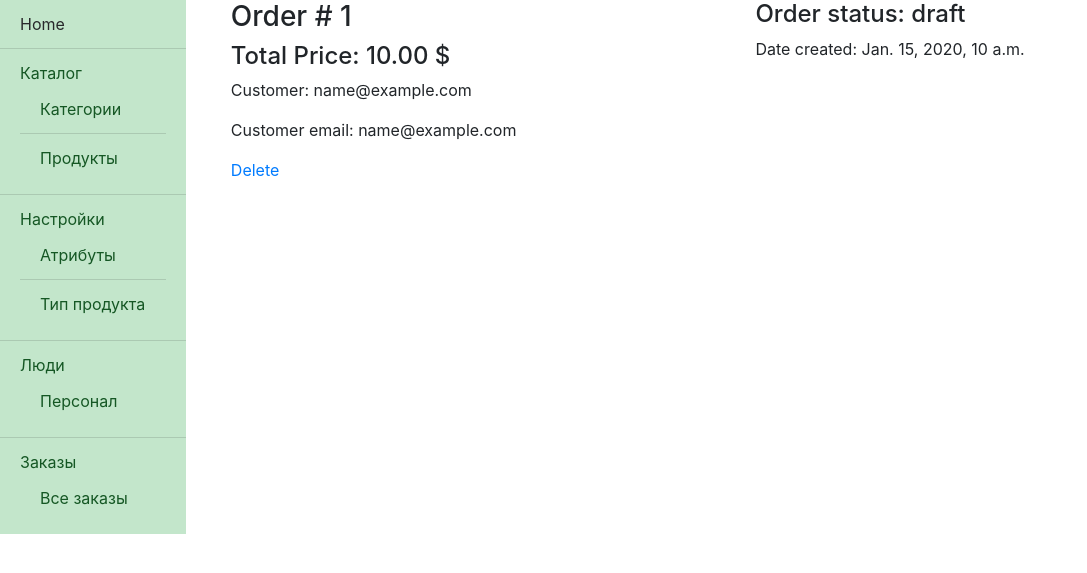
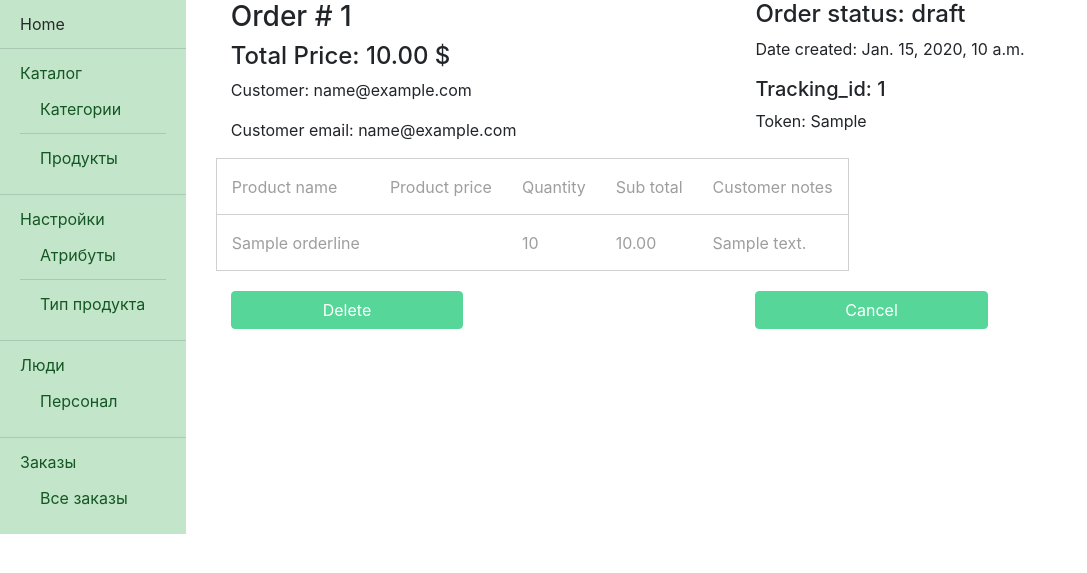
Before and after one commit to Rudavinp/django_dronShop, a Django app: page /dashboard/orders/1/ in a window 1280 px wide. Shown: the part 98-671 px from the top of the page, without its empty margins (0-1087 px from the left). Run offline with Django 3.2, Linux system fonts and the light colour scheme; tables that the repository leaves empty hold one stand-in row (values such as "Sample post"); data that the repository does not hold is empty; parts of the project's set-up code (start-up, migrations or seed data) failed here and were passed over; some libraries are stand-ins or nearby versions.

Commit message:
extend dashboard/order/detail, add to_csv in order-list

```diff
--- a/dashboard/orders/urls.py
+++ b/dashboard/orders/urls.py
@@ -6,5 +6,6 @@ urlpatterns = [
     url(r'^(?P<order_pk>[0-9]+)/$', views.order_details,
         name='order-details'),
     url(r'^(?P<order_pk>[0-9]+)/delete/$', views.order_delete,
-        name='order-delete')
+        name='order-delete'),
+    url(r'^download-csv/(?P<order_pk>[0-9]+)/$', views.to_csv, name='to-csv'),
 ]
--- a/dashboard/orders/views.py
+++ b/dashboard/orders/views.py
@@ -1,24 +1,44 @@
 from django.template.response import TemplateResponse
 from django.shortcuts import get_object_or_404, redirect
+from django.http import HttpResponse
+
+import csv
 
 from order.models import Order
 from ..utils import get_paginator_items
+
 
 DASHBOARD_PAGINATE_BY = 30
 
 
 def order_list(request):
     orders = Order.objects.all()
-    orders = get_paginator_items(
+    paginate_orders = get_paginator_items(
         orders,
         DASHBOARD_PAGINATE_BY,
         request.GET.get('page')
     )
-    ctx = {'orders': orders}
+    ctx = {'orders': orders, 'paginate': paginate_orders}
     return TemplateResponse(
         request,
         'dashboard/orders/list.html',
         ctx,)
+
+
+def to_csv(request, order_pk):
+    order = Order.objects.get(pk=order_pk)
+
+    response = HttpResponse(content_type='text/csv')
+    response['Content-Disposition'] = 'attachment; filename="somefilename.csv"'
+
+    writer = csv.writer(response)
+    writer.writerow([f.name for f in Order._meta.get_fields() if not f.many_to_one
+                     and not f.one_to_many])
+
+    writer.writerow([order.pk, order.status, order.created.strftime('%d/%m/%Y'),
+                    order.tracking_client_id, order.user_email, order.token,
+                    order.total])
+    return response
 
 
 def order_details(request, order_pk):
--- a/order/models.py
+++ b/order/models.py
@@ -70,7 +70,7 @@ class Order(models.Model):
 
 class OrderLine(models.Model):
     order = models.ForeignKey(
-        Order, related_name='lines',editable=False, on_delete=models.CASCADE
+        Order, related_name='lines', editable=False, on_delete=models.CASCADE
     )
     product = models.ForeignKey(
         Product, related_name="+", on_delete=models.SET_NULL,
@@ -82,7 +82,6 @@ class OrderLine(models.Model):
     )
     customer_note = models.TextField(blank=True, default='')
     sub_total = models.DecimalField(max_digits=9, decimal_places=2, default=0)
-
 
 
 class ProductInOrder(models.Model):
--- a/order/utils.py
+++ b/order/utils.py
@@ -78,10 +78,9 @@ def add_varian_to_order(order, product, quantity, total):
 		line.sub_total = total
 		line.save(update_fields=['quantity'])
 	except OrderLine.DoesNotExist:
-		product_name = product.name
 		order.lines.create(
-			product_name=product_name,
+			product_name=product.name,
 			quantity=quantity,
 			product=product,
-			# sub_total=total,
+			sub_total=total,
 		)
--- a/templates/dashboard/orders/details.html
+++ b/templates/dashboard/orders/details.html
@@ -4,8 +4,8 @@
 
 {% block content %}
     <div class="container">
+        {% if order %}
         <div class="row">
-            {% if order %}
             <div class="col-6">
                 <h3>Order # {{order.id}}</h3>
                 <h4>Total Price: {{order.total}} $</h4>
@@ -15,15 +15,72 @@
             <div class="col-6">
                 <h4>Order status: {{order.status}}</h4>
                 <p>Date created: {{order.created}}</p>
+                <h5>Tracking_id: {{order.tracking_client_id}}</h5>
+                <span>Token: {{order.token}}</span>
+
             </div>
-            {% else %}
-            <h3> Order does not exist </h3>
-            {% endif %}
         </div>
         <div class="row">
-            <div class="col col-lg-2">
-                <a href="{% url 'dashboard:order-delete' order.pk %}">
+            <div>
+                <table class="table-dashboard">
+                    <thead>
+                        <tr class="tr-dashboard">
+                            <th>
+                                Product name
+                            </th>
+                            <th>
+                                Product price
+                            </th>
+                            <th>
+                                Quantity
+                            </th>
+                            <th>
+                                Sub total
+                            </th>
+                            <th>
+                                Customer notes
+                            </th>
+                        </tr>
+                    </thead>
+                    <tbody>
+                        <tr class="tr-dashboard">
+                            {% for line in order %}
+                            <th>
+                                {{line.product_name}}
+                            </th>
+                            <th>
+                                {{line.product.price}}
+                            </th>
+                            <th>
+                                {{line.quantity}}
+                            </th>
+                            <th>
+                                {{line.sub_total}}
+                            </th>
+                            <th>
+                                {{line.customer_note}}
+                            </th>
+                            {% endfor %}
+                        </tr>
+                    </tbody>
+                </table>
+            </div>
+        </div>
+        {% else %}
+            <h3> Order does not exist </h3>
+        {% endif %}
+        <div class="row">
+            <div class="col col-lg-3">
+                <a class="btn btn-success" href="{% url 'dashboard:order-delete' order.pk %}">
                     Delete
+                </a>
+            </div>
+            <div class="col col-lg-3">
+
+            </div>
+            <div class="col col-lg-3">
+                <a class="btn btn-success" href="{% url 'dashboard:orders-list' %}">
+                    Cancel
                 </a>
             </div>
         </div>
```
Also changed, not shown: order/views.py (+2 -8 lines), templates/dashboard/orders/list.html (+10 -2 lines).
